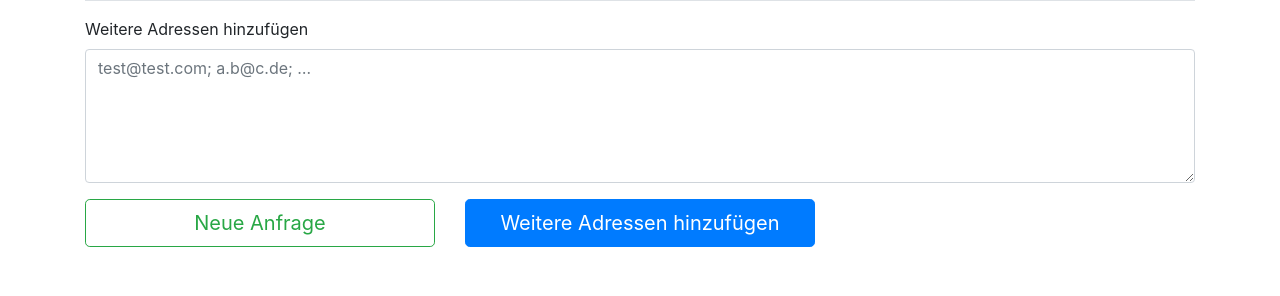
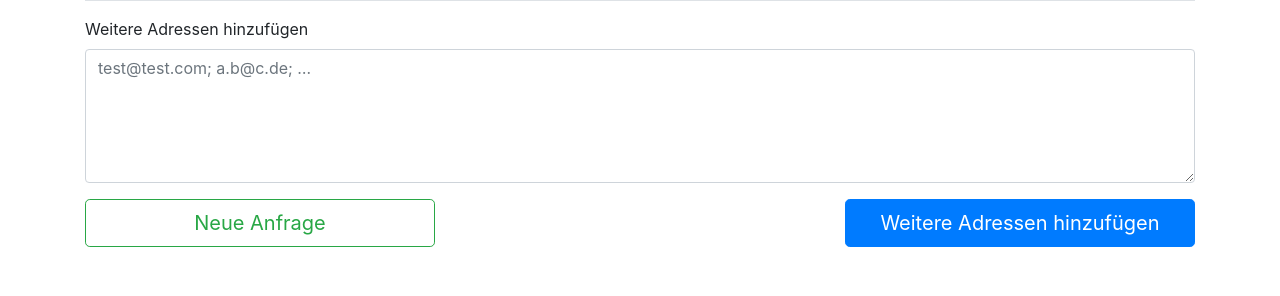
Before and after one commit to fl4m/miri-mailtool, a Flask app: template mirimailtool/templates/result.html in a window 1280 px wide. Shown: the part 288-584 px from the top of the page. Run offline with Flask 2, Linux system fonts and the light colour scheme; the template is opened without the code that fills it, so the values that code supplies are empty; some libraries are stand-ins or nearby versions.

Commit message:
Fix result layout.

```diff
--- a/mirimailtool/templates/result.html
+++ b/mirimailtool/templates/result.html
@@ -55,7 +55,7 @@
             </div>
         </div>
 
-        <div class="row">
+        <div class="row justify-content-between">
             <div class="col-4">
                 <a href="" class="btn btn-outline-success btn-lg btn-block">Neue Anfrage</a>
             </div>
```
